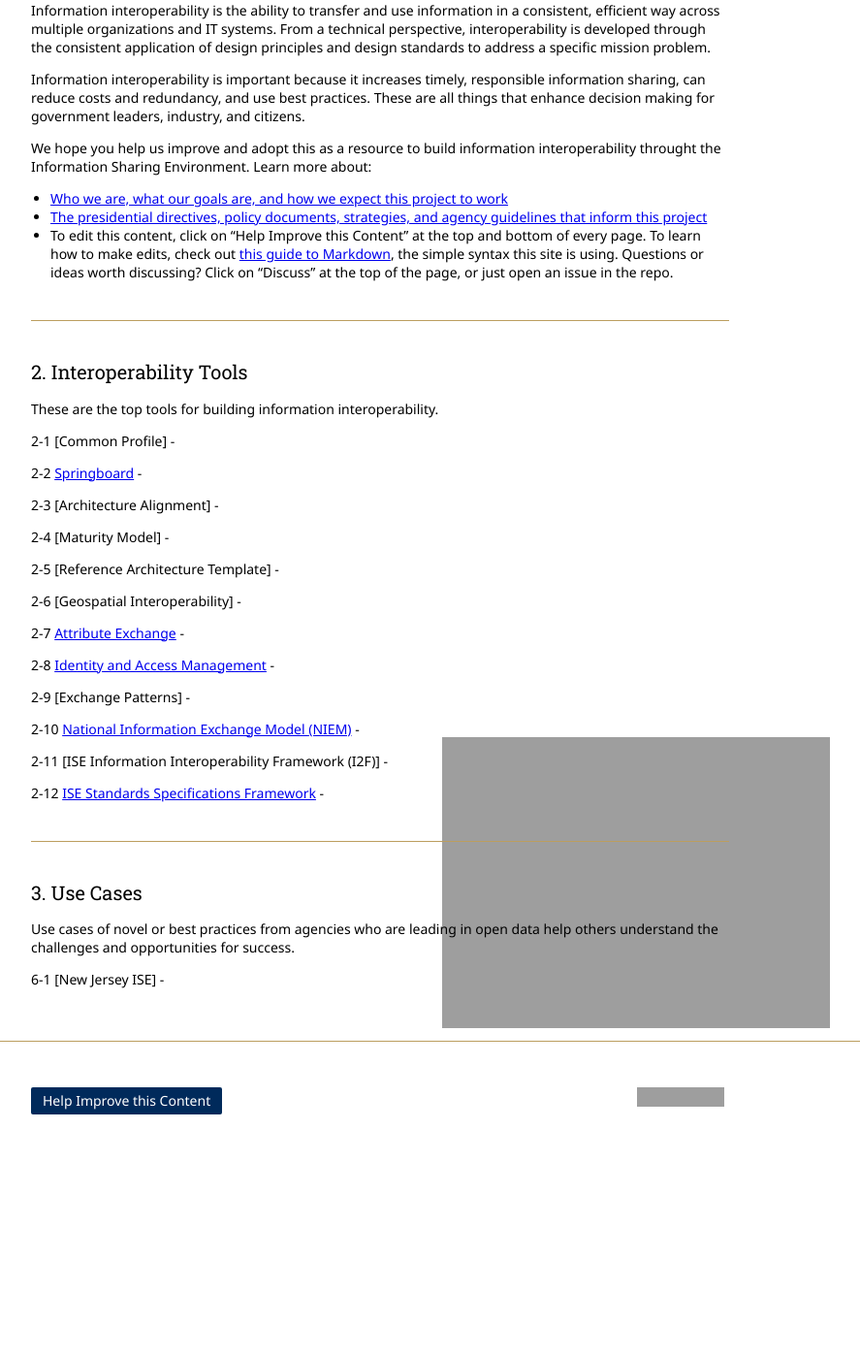
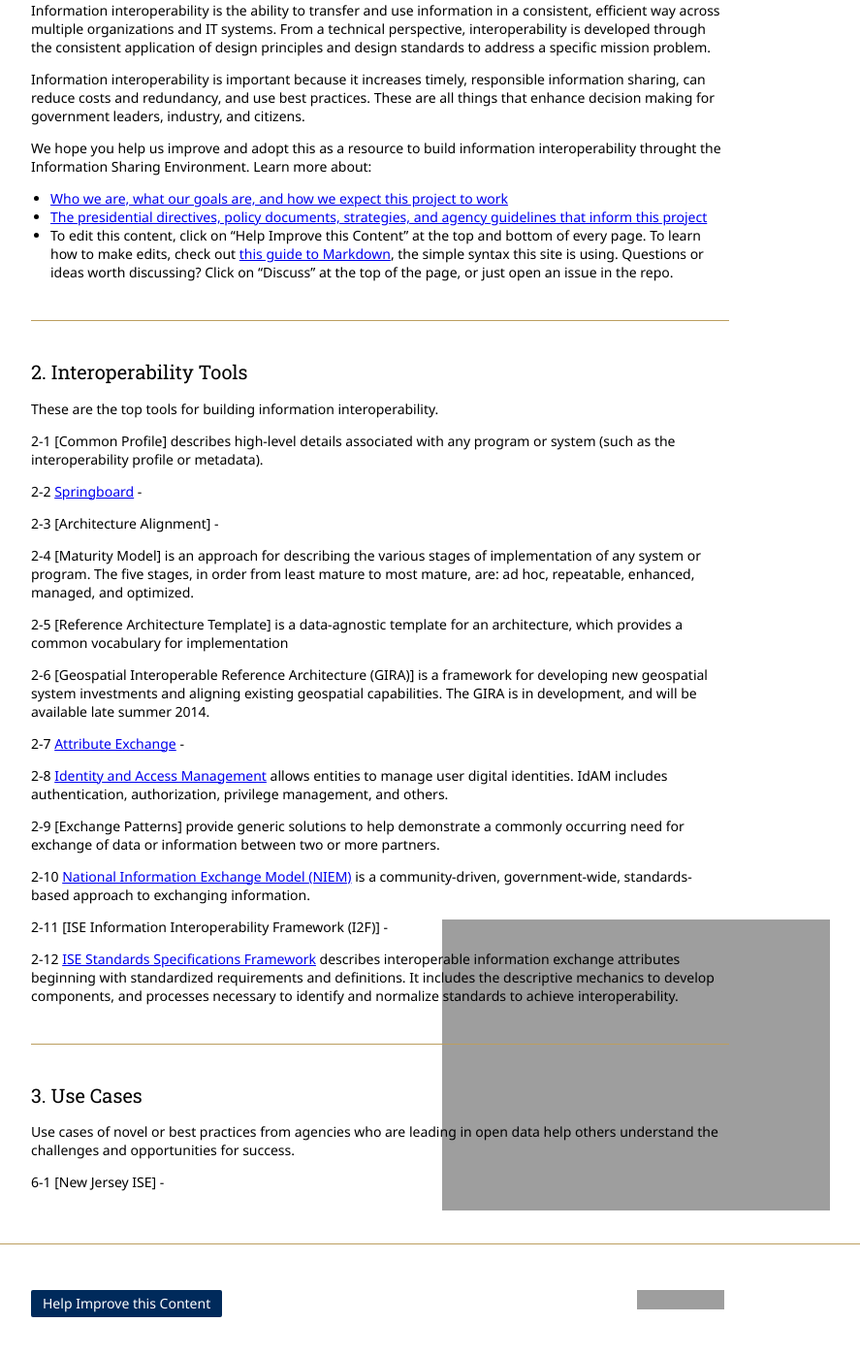
Before and after one commit to Project-Interoperability/project-interoperability.github.io, a Jekyll site: the page built from index.md, in a window 1280 px wide and 1400 px high, scrolled down 425 px. Shown: the top 1397 px of the window at 97% size, without its empty margins (248-1135 px from the left). Built offline with Jekyll 4.4.1, drawn with Linux system fonts in a browser that asks for light colours; nearby versions of some CDN libraries; before the commit the page ends 1616 px from its top, so only the background shows below that; grey boxes are pictures that could not be loaded.

Commit message:
added short definitions to section 2

```diff
--- a/index.md
+++ b/index.md
@@ -28,29 +28,29 @@ We hope you help us improve and adopt this as a resource to build information in
 
 These are the top tools for building information interoperability.
 
-2-1 [Common Profile] -
+2-1 [Common Profile] describes high-level details associated with any program or system (such as the interoperability profile or metadata).
 
 2-2 [Springboard](/springboard/) -
 
 2-3 [Architecture Alignment] -
 
-2-4 [Maturity Model] -
+2-4 [Maturity Model] is an approach for describing the various stages of implementation of any system or program. The five stages, in order from least mature to most mature, are: ad hoc, repeatable, enhanced, managed, and optimized.
 
-2-5 [Reference Architecture Template] -
+2-5 [Reference Architecture Template] is a data-agnostic template for an architecture, which provides a common vocabulary for implementation
 
-2-6 [Geospatial Interoperability] -
+2-6 [Geospatial Interoperable Reference Architecture (GIRA)] is a framework for developing new geospatial system investments and aligning existing geospatial capabilities. The GIRA is in development, and will be available late summer 2014.
 
 2-7 [Attribute Exchange](/attribute-exchange/) -
 
-2-8 [Identity and Access Management](/idam/) -
+2-8 [Identity and Access Management](/idam/) allows entities to manage user digital identities. IdAM includes authentication, authorization, privilege management, and others.
 
-2-9 [Exchange Patterns] -
+2-9 [Exchange Patterns] provide generic solutions to help demonstrate a commonly occurring need for exchange of data or information between two or more partners.
 
-2-10 [National Information Exchange Model (NIEM)](/niem/) -
+2-10 [National Information Exchange Model (NIEM)](/niem/) is a community-driven, government-wide, standards-based approach to exchanging information.
 
 2-11 [ISE Information Interoperability Framework (I2F)] -
 
-2-12 [ISE Standards Specifications Framework](/standards-specifications/) -
+2-12 [ISE Standards Specifications Framework](/standards-specifications/) describes interoperable information exchange attributes beginning with standardized requirements and definitions. It includes the descriptive mechanics to develop components, and processes necessary to identify and normalize standards to achieve interoperability.
 
 ----------------
 
```
